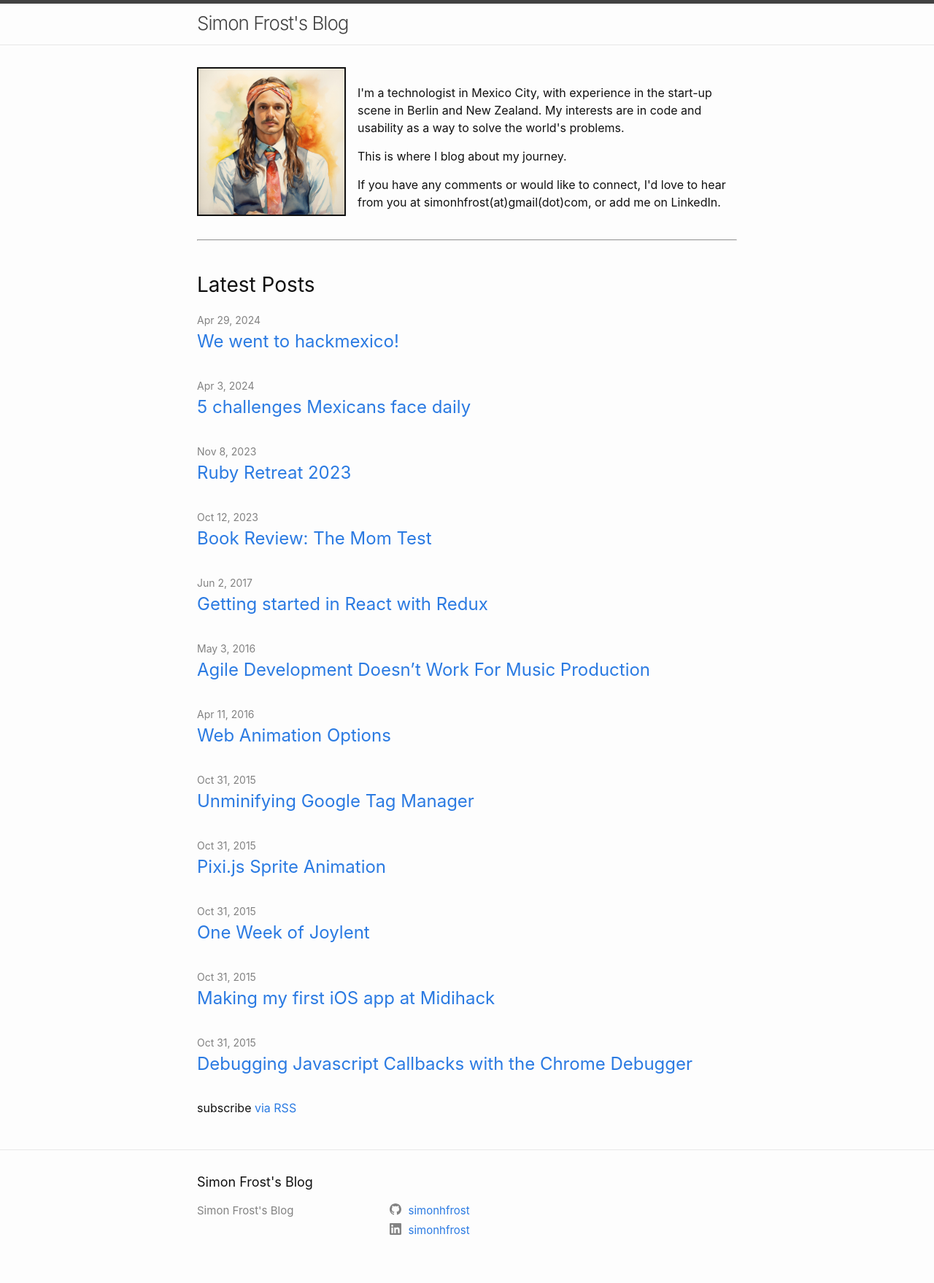
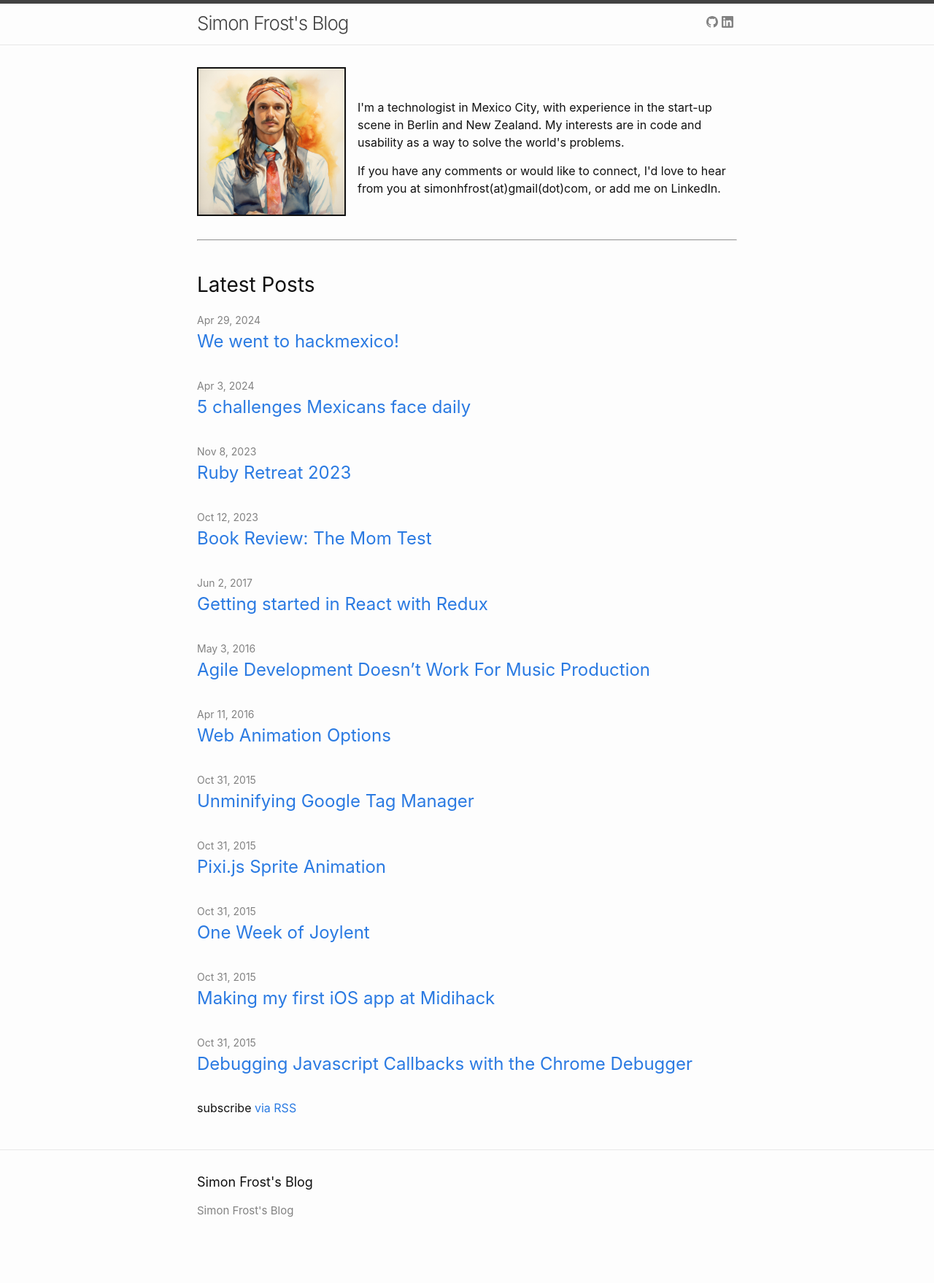
Before and after one commit to SimonHFrost/jekyll_blog, a Jekyll site: the page built from index.markdown, in a window 1280 px wide. Shown: the whole page at 73% size. Built offline with Jekyll 4.4.1, drawn with Linux system fonts in a browser that asks for light colours; after the commit the page ends 1715 px from its top, so only the background shows below that.

Commit message:
Move social links to header

```diff
--- a/_includes/footer.html
+++ b/_includes/footer.html
@@ -21,10 +21,6 @@
         </ul>
       </div>
 
-      <div class="footer-col footer-col-2">
-        {%- include social.html -%}
-      </div>
-
       <div class="footer-col footer-col-3">
         <p>{{- site.description | escape -}}</p>
       </div>
--- a/_includes/header.html
+++ b/_includes/header.html
@@ -4,5 +4,6 @@
 		{%- assign default_paths = site.pages | map: "path" -%}
 		{%- assign page_paths = site.header_pages | default: default_paths -%}
 		<a class="site-title" rel="author" href="{{ "/" | relative_url }}">{{ site.title | escape }}</a>
+		{%- include social.html -%}
 	</div>
 </header>
--- a/_includes/social.html
+++ b/_includes/social.html
@@ -2,9 +2,9 @@
   {%- if site.dribbble_username -%}<li><a href="https://dribbble.com/{{ site.dribbble_username| cgi_escape | escape }}"><svg class="svg-icon"><use xlink:href="{{ '/assets/minima-social-icons.svg#dribbble' | relative_url }}"></use></svg> <span class="username">{{ site.dribbble_username| escape }}</span></a></li>{%- endif -%}
   {%- if site.facebook_username -%}<li><a href="https://www.facebook.com/{{ site.facebook_username| cgi_escape | escape }}"><svg class="svg-icon"><use xlink:href="{{ '/assets/minima-social-icons.svg#facebook' | relative_url }}"></use></svg> <span class="username">{{ site.facebook_username| escape }}</span></a></li>{%- endif -%}
   {%- if site.flickr_username -%}<li><a href="https://www.flickr.com/photos/{{ site.flickr_username| cgi_escape | escape }}"><svg class="svg-icon"><use xlink:href="{{ '/assets/minima-social-icons.svg#flickr' | relative_url }}"></use></svg> <span class="username">{{ site.flickr_username| escape }}</span></a></li>{%- endif -%}
-  {%- if site.github_username -%}<li><a href="https://github.com/{{ site.github_username| cgi_escape | escape }}"><svg class="svg-icon"><use xlink:href="{{ '/assets/minima-social-icons.svg#github' | relative_url }}"></use></svg> <span class="username">{{ site.github_username| escape }}</span></a></li>{%- endif -%}
+  {%- if site.github_username -%}<li><a href="https://github.com/{{ site.github_username| cgi_escape | escape }}"><svg class="svg-icon"><use xlink:href="{{ '/assets/minima-social-icons.svg#github' | relative_url }}"></use></svg> <span class="username"></span></a></li>{%- endif -%}
   {%- if site.instagram_username -%}<li><a href="https://instagram.com/{{ site.instagram_username| cgi_escape | escape }}"><svg class="svg-icon"><use xlink:href="{{ '/assets/minima-social-icons.svg#instagram' | relative_url }}"></use></svg> <span class="username">{{ site.instagram_username| escape }}</span></a></li>{%- endif -%}
-  {%- if site.linkedin_username -%}<li><a href="https://www.linkedin.com/in/{{ site.linkedin_username| cgi_escape | escape }}"><svg class="svg-icon"><use xlink:href="{{ '/assets/minima-social-icons.svg#linkedin' | relative_url }}"></use></svg> <span class="username">{{ site.linkedin_username| escape }}</span></a></li>{%- endif -%}
+  {%- if site.linkedin_username -%}<li><a href="https://www.linkedin.com/in/{{ site.linkedin_username| cgi_escape | escape }}"><svg class="svg-icon"><use xlink:href="{{ '/assets/minima-social-icons.svg#linkedin' | relative_url }}"></use></svg> <span class="username"></span></a></li>{%- endif -%}
   {%- if site.pinterest_username -%}<li><a href="https://www.pinterest.com/{{ site.pinterest_username| cgi_escape | escape }}"><svg class="svg-icon"><use xlink:href="{{ '/assets/minima-social-icons.svg#pinterest' | relative_url }}"></use></svg> <span class="username">{{ site.pinterest_username| escape }}</span></a></li>{%- endif -%}
   {%- for mst in site.mastodon -%}{%- if mst.username and mst.instance -%}<li><a href="https://{{ mst.instance| cgi_escape | escape}}/@{{mst.username}}"><svg class="svg-icon"><use xlink:href="{{ '/assets/minima-social-icons.svg#mastodon' | relative_url }}"></use></svg> <span class="username">{{ mst.username|escape }}</span></a></li>{%- endif -%}{%- endfor -%}
   {%- if site.twitter_username -%}<li><a href="https://www.twitter.com/{{ site.twitter_username| cgi_escape | escape }}"><svg class="svg-icon"><use xlink:href="{{ '/assets/minima-social-icons.svg#twitter' | relative_url }}"></use></svg> <span class="username">{{ site.twitter_username| escape }}</span></a></li>{%- endif -%}
--- a/_sass/minima/_base.scss
+++ b/_sass/minima/_base.scss
@@ -217,12 +217,6 @@
     vertical-align: text-top;
 }
 
-.social-media-list {
-  li + li {
-    padding-top: 5px;
-  }
-}
-
 
 
 /**
--- a/_sass/minima/_layout.scss
+++ b/_sass/minima/_layout.scss
@@ -8,6 +8,12 @@
 
   // Positioning context for the mobile navigation icon
   position: relative;
+
+  & .wrapper {
+    display: flex;
+    justify-content: space-between;
+    align-items: center;
+  }
 }
 
 .site-title {
@@ -117,8 +123,11 @@
 
 .contact-list,
 .social-media-list {
+  display: flex;
+  align-items: center;;
   list-style: none;
-  margin-left: 0;
+  margin-left: auto;
+  margin-bottom: 0;
 }
 
 .footer-col-wrapper {
--- a/index.markdown
+++ b/index.markdown
@@ -38,9 +38,7 @@
     <img src="/assets/profile-picture.jpg" alt="Profile Picture">
 
     <div>
-        <p>I'm a technologist in Mexico City, with experience in the start-up scene in Berlin and New Zealand. My interests are in code and usability as a way to solve the world's problems. </p>
-
-        <p>This is where I blog about my journey.</p>
+        <p>I'm a technologist in Mexico City, with experience in the start-up scene in Berlin and New Zealand. My interests are in code and usability as a way to solve the world's problems.</p>
 
         <p>If you have any comments or would like to connect, I'd love to hear from you at <span>simonhfrost(at)gmail(dot)com</span>, or add me on LinkedIn.</p>
     </div>
```
